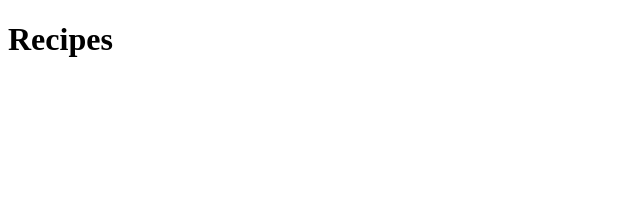
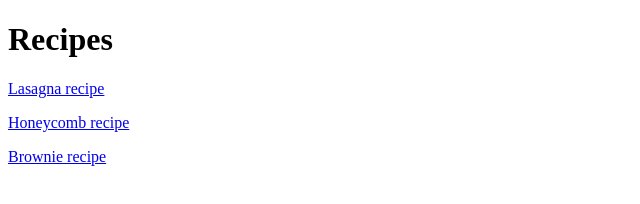
Before and after one commit to luujay/odin-recipes, a plain HTML site: page index.html in a window 1280 px wide. Shown: the whole page, without its empty margins (0-640 px from the left). Drawn offline with Linux system fonts and the light colour scheme.

Commit message:
change location and add content to index

```diff
--- a/index.html
+++ b/index.html
@@ -5,9 +5,12 @@
     <meta http-equiv="X-UA-Compatible" content="IE=edge">
     <meta name="viewport" content="width=device-width, initial-scale=1.0">
     <title>Document</title>
-    <link href="lasagna.html">
+
 </head>
 <body>
     <h1>Recipes</h1>
+   <p><a href="./recipes/lasagna.html">Lasagna recipe</p>
+    <p><a href="./recipes/honeycomb.html">Honeycomb recipe</a></p>
+    <p><a href="./recipes/brownie.html">Brownie recipe</a></p>
 </body>
 </html>
```
Also changed, not shown: recipes/honeycomb.html (renamed from honeycomb.html, +3 -0 lines), recipes/lasagna.html (+1 -1 lines).
